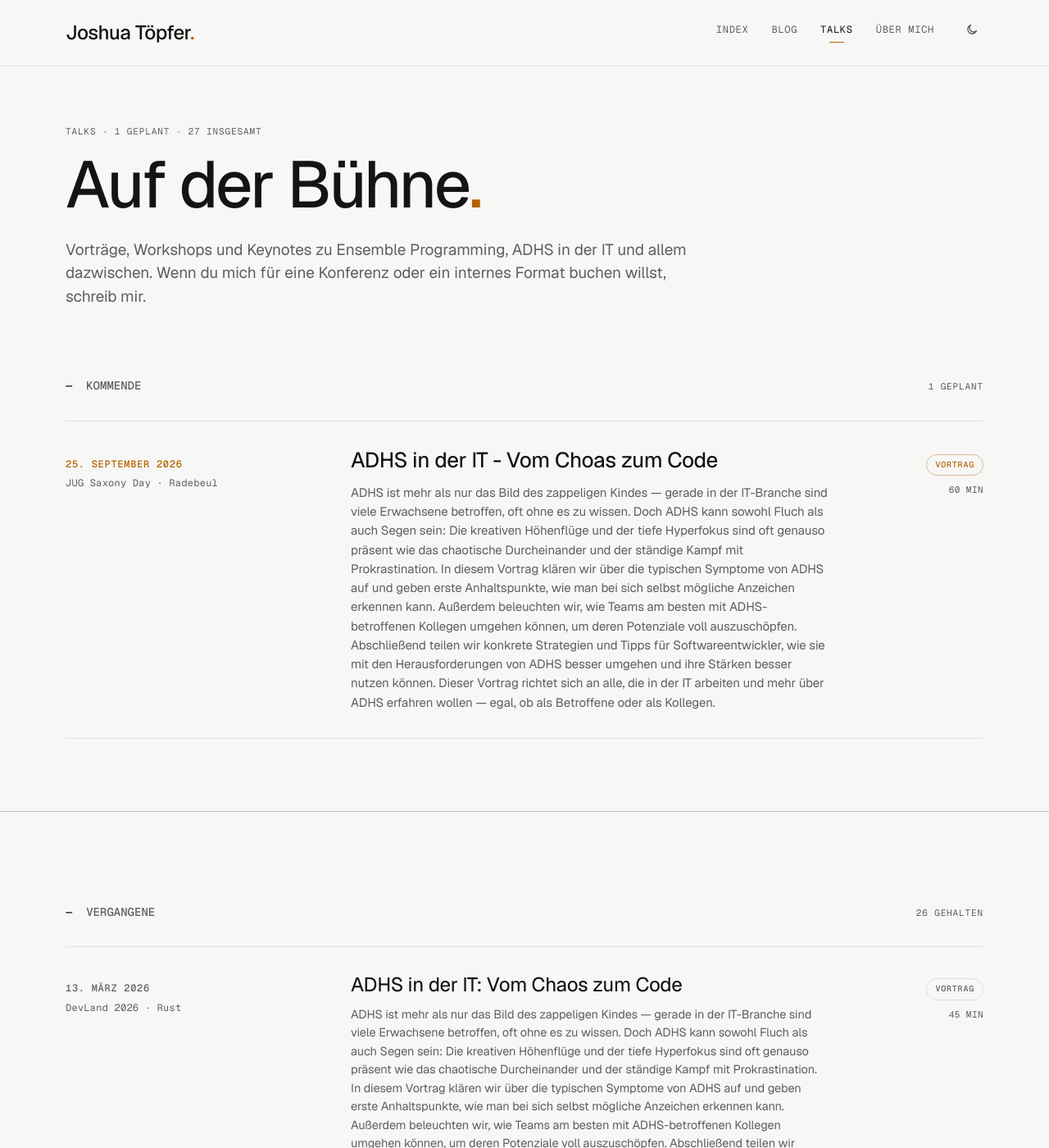
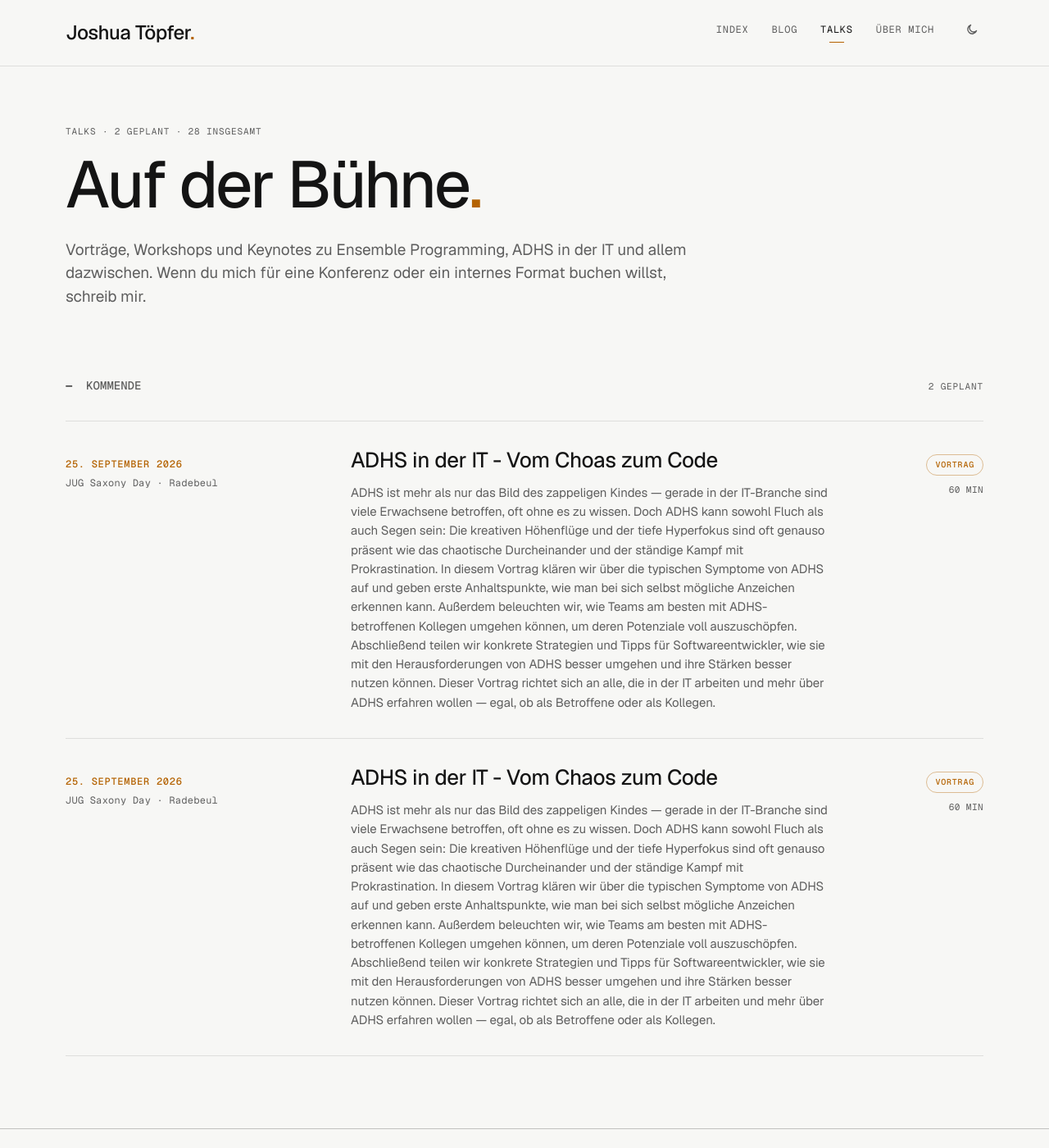
Before and after one commit to hollesse/joshuatoepfer.de, a Jekyll site: the page built from talks/index.html, in a window 1280 px wide and 1400 px high. Shown: the whole window at 82% size. Built offline with Jekyll 4.4.1, drawn with Linux system fonts in a browser that asks for light colours.

Commit message:
sync(innoq-talks): Sync: INNOQ talks (2026-06-07)
Auto-generated by .github/workflows/sync-innoq-talks.yml.
See ADR-0007 for the talks-sync architecture.

```diff
--- a/_data/talks.yml
+++ b/_data/talks.yml
@@ -55,8 +55,8 @@
     This talk is for anyone curious about Ensemble Programming or already practicing it and seeking fresh insights.'
   slides: https://res.cloudinary.com/innoq/image/upload/fl_attachment:four-years-one-ensemble-challenges-aha-moments-and-true-team-transformation-slides/v1/uploads-production/0juwsmmi0inhx157dfjzuwh5b0f6?_a=BACMTiAE
   source: innoq
+  source_url: https://www.innoq.com/de/talks/2026/03/four-years-one-ensemble-challenges-aha-moments-and-true-team-transformation/
   video: https://www.youtube.com/watch?v=dfIk-qnRtQ0
-  source_url: https://www.innoq.com/de/talks/2026/03/four-years-one-ensemble-challenges-aha-moments-and-true-team-transformation/
 - date: '2025-10-08'
   what: 'ADHS in der IT: Vom Chaos zum Code'
   where: Berlin Expert Days (BED-Con 2025)
@@ -336,9 +336,9 @@
   duration: 40
   abstract: Das ganze Team sitzt in einem Online-Meeting und entwickelt gemeinsam. Einer tippt den Code, die anderen diskutieren. Klingt ungewöhnlich? Das ist Remote Mob Programming, eine spannende Arbeitsweise für verteilte Teams. Seit über 3 Jahren arbeitet Joshua Töpfer Vollzeit in einem Remote Mob und möchte nicht mehr anders arbeiten. Was es damit auf sich hat, was die Vor- und Nachteile dieser Methodik sind und wie ihr herausfinden könnt, ob diese Methodik etwas für euer Team ist, erfahrt ihr in diesem Vortrag.
   slides: https://res.cloudinary.com/innoq/image/upload/fl_attachment:remote-mob-programming-die-besondere-art-des-teamworks-slides/v1/uploads-production/72tpq7wwlgrsjaol5v0sd9vu5rct?_a=BACMTiAE
-  video: https://www.youtube.com/watch?v=Oblh2OE-z1c
   source: innoq
   source_url: https://www.innoq.com/de/talks/2023/12/remote-mob-programming-die-besondere-art-des-teamworks/
+  video: https://www.youtube.com/watch?v=Oblh2OE-z1c
 - date: '2023-11-15'
   what: Remote Mob Programming — Zuhause, aber nicht allein
   where: c't web dev
@@ -366,3 +366,16 @@
     In diesem Vortrag klären wir über die typischen Symptome von ADHS auf und geben erste Anhaltspunkte, wie man bei sich selbst mögliche Anzeichen erkennen kann. Außerdem beleuchten wir, wie Teams am besten mit ADHS-betroffenen Kollegen umgehen können, um deren Potenziale voll auszuschöpfen. Abschließend teilen wir konkrete Strategien und Tipps für Softwareentwickler, wie sie mit den Herausforderungen von ADHS besser umgehen und ihre Stärken besser nutzen können. Dieser Vortrag richtet sich an alle, die in der IT arbeiten und mehr über ADHS erfahren wollen — egal, ob als Betroffene oder als Kollegen.'
   source: innoq
   source_url: https://www.innoq.com/de/talks/2026/09/adhs-in-der-it-vom-choas-zum-code-jug-saxony-day-2026/
+- date: '2026-09-25'
+  what: ADHS in der IT - Vom Chaos zum Code
+  where: JUG Saxony Day
+  city: Radebeul
+  status: upcoming
+  type: talk
+  duration: 60
+  abstract: 'ADHS ist mehr als nur das Bild des zappeligen Kindes — gerade in der IT-Branche sind viele Erwachsene betroffen, oft ohne es zu wissen. Doch ADHS kann sowohl Fluch als auch Segen sein: Die kreativen Höhenflüge und der tiefe Hyperfokus sind oft genauso präsent wie das chaotische Durcheinander und der ständige Kampf mit Prokrastination.
+
+
+    In diesem Vortrag klären wir über die typischen Symptome von ADHS auf und geben erste Anhaltspunkte, wie man bei sich selbst mögliche Anzeichen erkennen kann. Außerdem beleuchten wir, wie Teams am besten mit ADHS-betroffenen Kollegen umgehen können, um deren Potenziale voll auszuschöpfen. Abschließend teilen wir konkrete Strategien und Tipps für Softwareentwickler, wie sie mit den Herausforderungen von ADHS besser umgehen und ihre Stärken besser nutzen können. Dieser Vortrag richtet sich an alle, die in der IT arbeiten und mehr über ADHS erfahren wollen — egal, ob als Betroffene oder als Kollegen.'
+  source: innoq
+  source_url: https://www.innoq.com/de/talks/2026/09/adhs-in-der-it-vom-chaos-zum-code-jug-saxony-day-2026/
```
